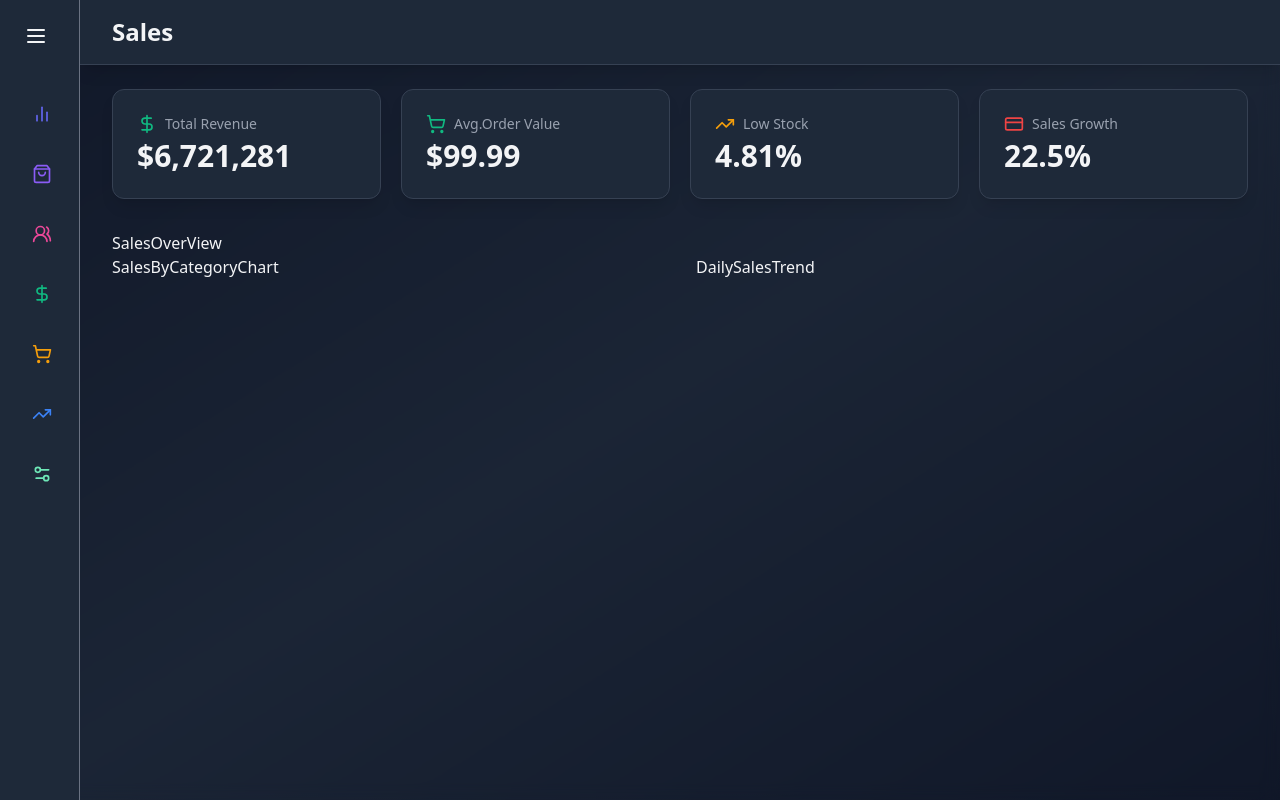
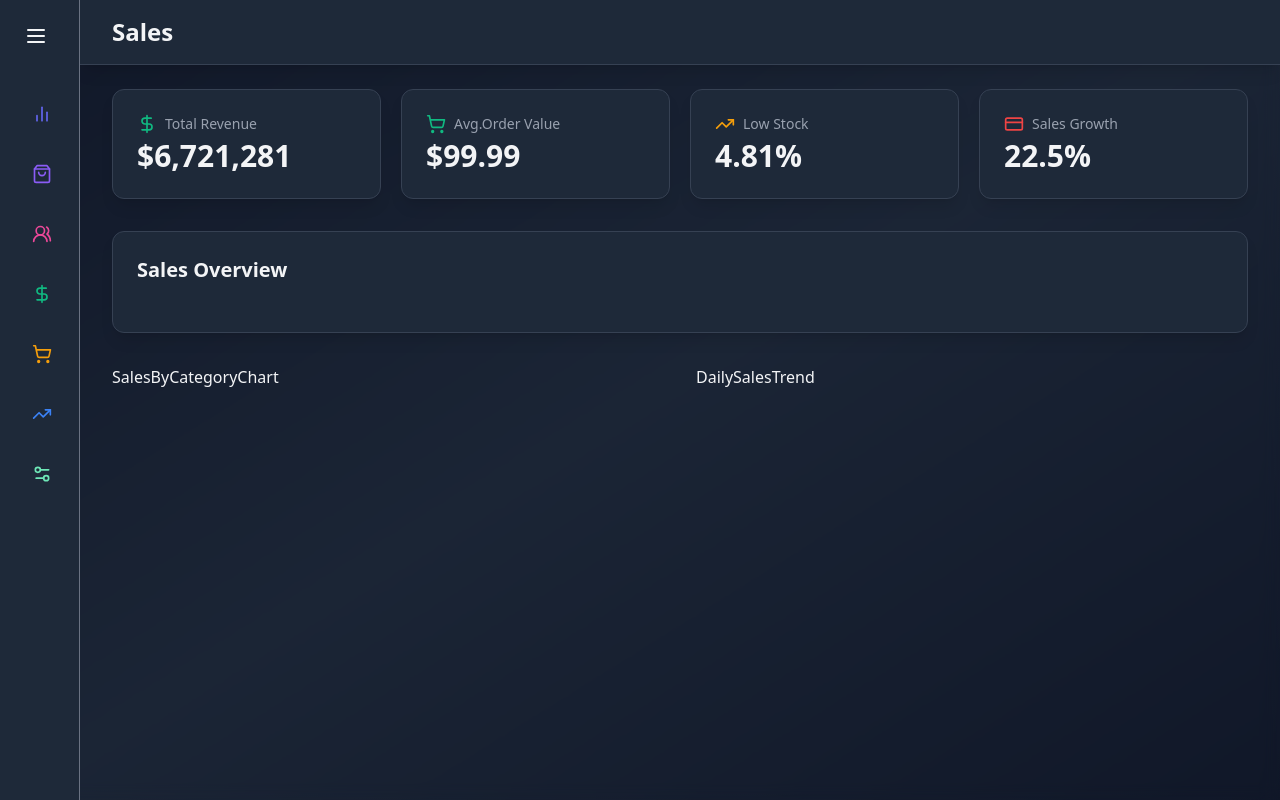
Before and after one commit to HumbleBoyy/Dashboard-Admin-Panel, a React (Vite) app: page /sales in a window 1280 px wide. Built offline with nearby package versions, Linux system fonts and the light colour scheme.

Commit message:
New Commit

```diff
--- a/src/components/salesComponent/SalesOverView.jsx
+++ b/src/components/salesComponent/SalesOverView.jsx
@@ -13,8 +13,19 @@ const monthlySalesData = [
 	{ month: "Jul", sales: 7000 },
 ];
 const SalesOverView = () => {
+    const [selectTimeTange, setSelectTimeRange] = useState("This month")
   return (
-    <div>SalesOverView</div>
+    <motion.div
+			className='bg-gray-800 bg-opacity-50 backdrop-blur-md shadow-lg rounded-xl p-6 border border-gray-700 mb-8'
+			initial={{ opacity: 0, y: 20 }}
+			animate={{ opacity: 1, y: 0 }}
+			transition={{ delay: 0.2 }}
+	>
+    <div className='flex items-center justify-between mb-6'>
+      <h2 className='text-xl font-semibold text-gray-100'>Sales Overview</h2>
+    </div>
+
+    </motion.div>
   )
 }
 
```
